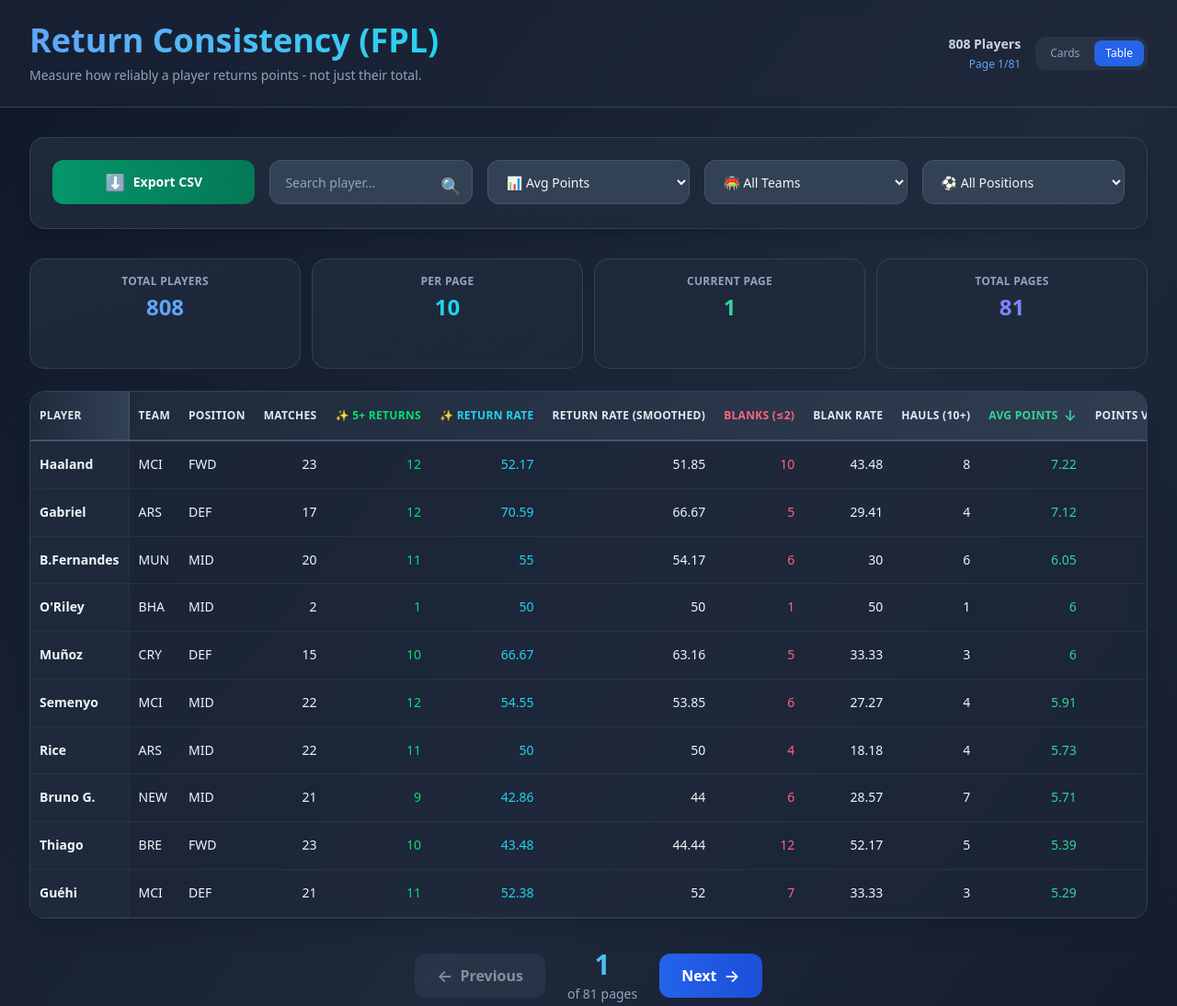
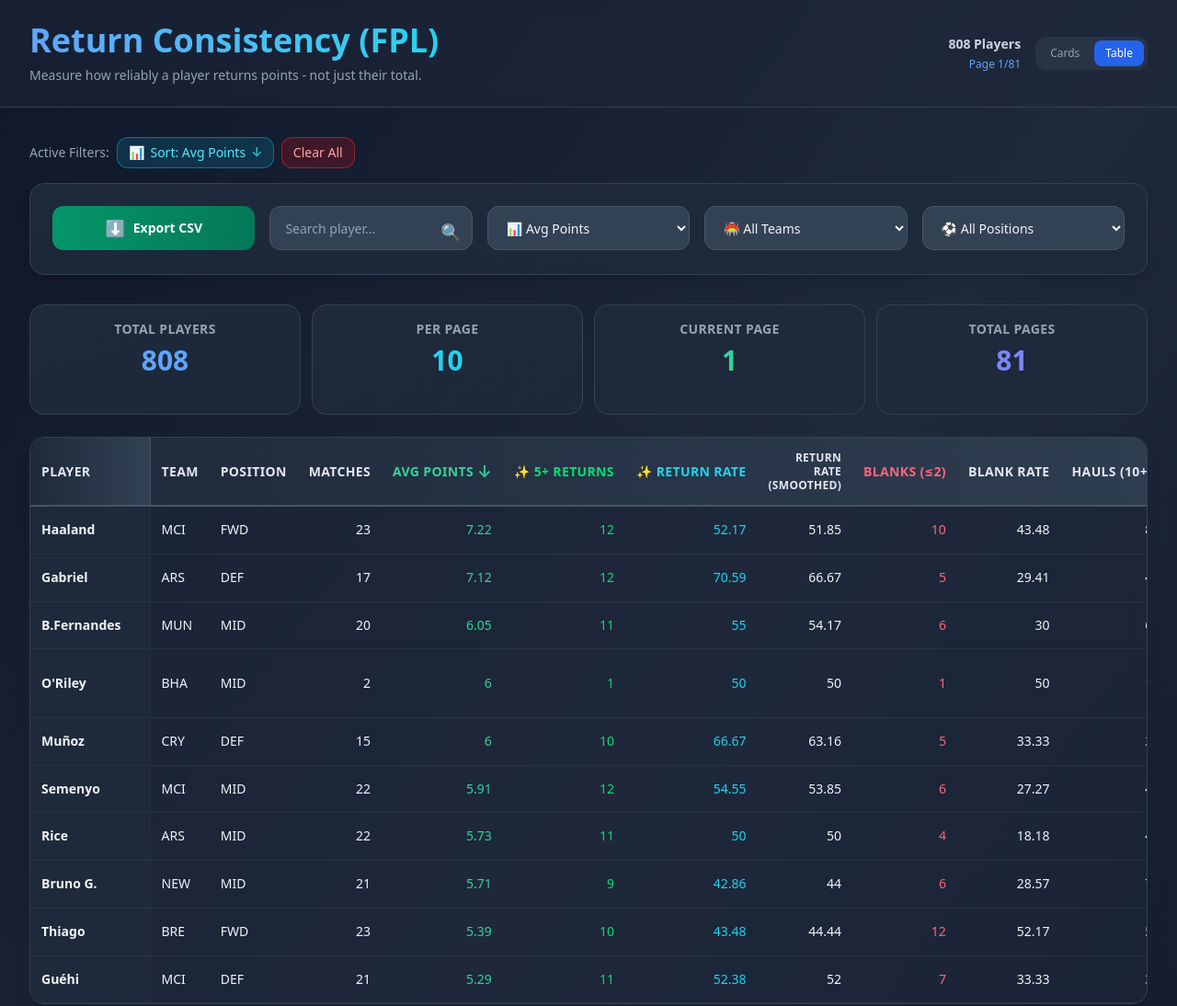
Before and after one commit to mostafaALBASH/rcfpl-webpack-app, a website built with webpack: page src/index.html in a window 1280 px wide. Shown: the top 1094 px of the page at 92% size. Built offline with nearby package versions, Linux system fonts and the light colour scheme.

Commit message:
Fix table column spacing and layout - consistent padding, flexible widths, emoji support

```diff
--- a/public/robots.txt
+++ b/public/robots.txt
@@ -1,4 +1,4 @@
 User-agent: *
 Allow: /
 
-Sitemap: /sitemap.xml
+Sitemap: https://rcfpl.netlify.app/sitemap.xml
--- a/public/sitemap.xml
+++ b/public/sitemap.xml
@@ -1,7 +1,7 @@
 <?xml version="1.0" encoding="UTF-8"?>
 <urlset xmlns="http://www.sitemaps.org/schemas/sitemap/0.9">
   <url>
-    <loc>/</loc>
+    <loc>https://rcfpl.netlify.app/</loc>
     <lastmod>2026-01-30</lastmod>
     <changefreq>weekly</changefreq>
     <priority>1.0</priority>
--- a/src/config.js
+++ b/src/config.js
@@ -32,19 +32,19 @@
 // ============================================================================
 
 export const COLUMN_LABELS = {
-  'web_name': 'Player',
-  'team': 'Team',
-  'element_type': 'Position',
-  'matches_counted': 'Matches',
-  'returns_5plus_count': '✨ 5+ Returns',
-  'return_rate_raw': '✨ Return Rate',
-  'return_rate_smooth': 'Return Rate (Smoothed)',
-  'blanks_le2_count': 'Blanks (≤2)',
-  'blanks_rate': 'Blank Rate',
-  'hauls_10plus_count': 'Hauls (10+)',
-  'points_avg': 'Avg Points',
-  'points_sd': 'Points Volatility',
-  'consistency_score': 'Consistency Score'
+  'web_name': 'PLAYER',
+  'team': 'TEAM',
+  'element_type': 'POSITION',
+  'matches_counted': 'MATCHES',
+  'returns_5plus_count': '✨ 5+ RETURNS',
+  'return_rate_raw': '✨ RETURN RATE',
+  'return_rate_smooth': 'RETURN RATE (SMOOTHED)',
+  'blanks_le2_count': 'BLANKS (≤2)',
+  'blanks_rate': 'BLANK RATE',
+  'hauls_10plus_count': 'HAULS (10+)',
+  'points_avg': 'AVG POINTS',
+  'points_sd': 'POINTS VOLATILITY',
+  'consistency_score': 'CONSISTENCY SCORE'
 };
 
 export const COLUMN_TOOLTIPS = {
--- a/src/index.html
+++ b/src/index.html
@@ -1,6 +1,10 @@
 <!DOCTYPE html>
 <html lang="en">
 <head>
+  <!-- Preconnect to external domains for faster loading -->
+  <link rel="preconnect" href="https://www.googletagmanager.com" crossorigin>
+  <link rel="dns-prefetch" href="https://www.googletagmanager.com">
+
   <!-- Google tag (gtag.js) -->
   <script async src="https://www.googletagmanager.com/gtag/js?id=G-K5G0VTS9E7"></script>
   <script>
@@ -133,16 +137,14 @@
           </button>
         </template>
 
-        <!-- Sort Badge -->
-        <template x-if="currentSortBy !== 'points_avg'">
-          <button @click="resetSort()" class="filter-badge inline-flex items-center gap-1.5 px-3 py-1.5 bg-cyan-600/20 border border-cyan-500/50 text-cyan-300 rounded-lg text-sm font-medium hover:bg-cyan-600/30 transition-all">
-            <span>📊</span>
-            <span x-text="'Sort: ' + getSortLabel(currentSortBy)"></span>
-            <span class="text-cyan-400" x-text="currentSortOrder === 'asc' ? '↑' : '↓'"></span>
-          </button>
-        </template>
+        <!-- Sort Badge - Always visible to show current sorting state -->
+        <button @click="resetSort()" class="filter-badge inline-flex items-center gap-1.5 px-3 py-1.5 bg-cyan-600/20 border border-cyan-500/50 text-cyan-300 rounded-lg text-sm font-medium hover:bg-cyan-600/30 transition-all">
+          <span>📊</span>
+          <span x-text="'Sort: ' + getSortLabel(currentSortBy)"></span>
+          <span class="text-cyan-400" x-text="currentSortOrder === 'asc' ? '↑' : '↓'"></span>
+        </button>
 
-        <!-- Clear All -->
+        <!-- Clear All Filters -->
         <button @click="clearAllFilters()" class="inline-flex items-center gap-1.5 px-3 py-1.5 bg-red-600/20 border border-red-500/50 text-red-300 rounded-lg text-sm font-medium hover:bg-red-600/30 transition-all">
           <span>Clear All</span>
         </button>
@@ -411,20 +413,20 @@
       <!-- Stats Cards -->
       <div class="grid grid-cols-2 lg:grid-cols-4 gap-2.5 sm:gap-3 mb-5 sm:mb-6">
         <div class="bg-gradient-to-br from-slate-800 to-slate-800/80 border border-slate-700 rounded-xl p-3 sm:p-4 text-center hover:border-blue-500/50 transition-colors duration-200" x-cloak>
-          <div class="text-slate-400 text-[10px] sm:text-xs font-semibold uppercase tracking-wide mb-1">Total Players</div>
-          <div class="text-xl sm:text-2xl font-bold text-blue-400" x-text="totalPlayers || '0'"></div>
+          <div class="text-slate-400 text-xs sm:text-sm font-semibold uppercase tracking-wide mb-1.5">Total Players</div>
+          <div class="text-2xl sm:text-3xl font-bold text-blue-400" x-text="totalPlayers || '0'"></div>
         </div>
         <div class="bg-gradient-to-br from-slate-800 to-slate-800/80 border border-slate-700 rounded-xl p-3 sm:p-4 text-center hover:border-cyan-500/50 transition-colors duration-200" x-cloak>
-          <div class="text-slate-400 text-[10px] sm:text-xs font-semibold uppercase tracking-wide mb-1">Per Page</div>
-          <div class="text-xl sm:text-2xl font-bold text-cyan-400" x-text="pageSize"></div>
+          <div class="text-slate-400 text-xs sm:text-sm font-semibold uppercase tracking-wide mb-1.5">Per Page</div>
+          <div class="text-2xl sm:text-3xl font-bold text-cyan-400" x-text="pageSize"></div>
         </div>
         <div class="bg-gradient-to-br from-slate-800 to-slate-800/80 border border-slate-700 rounded-xl p-3 sm:p-4 text-center hover:border-emerald-500/50 transition-colors duration-200" x-cloak>
-          <div class="text-slate-400 text-[10px] sm:text-xs font-semibold uppercase tracking-wide mb-1">Current Page</div>
-          <div class="text-xl sm:text-2xl font-bold text-emerald-400" x-text="currentPage"></div>
+          <div class="text-slate-400 text-xs sm:text-sm font-semibold uppercase tracking-wide mb-1.5">Current Page</div>
+          <div class="text-2xl sm:text-3xl font-bold text-emerald-400" x-text="currentPage"></div>
         </div>
         <div class="bg-gradient-to-br from-slate-800 to-slate-800/80 border border-slate-700 rounded-xl p-3 sm:p-4 text-center hover:border-indigo-500/50 transition-colors duration-200" x-cloak>
-          <div class="text-slate-400 text-[10px] sm:text-xs font-semibold uppercase tracking-wide mb-1">Total Pages</div>
-          <div class="text-xl sm:text-2xl font-bold text-indigo-400" x-text="totalPages"></div>
+          <div class="text-slate-400 text-xs sm:text-sm font-semibold uppercase tracking-wide mb-1.5">Total Pages</div>
+          <div class="text-2xl sm:text-3xl font-bold text-indigo-400" x-text="totalPages"></div>
         </div>
       </div>
 
@@ -522,28 +524,28 @@
                   <th
                     @click="toggleSort(header)"
                     :class="[
-                      'px-2 sm:px-2.5 py-3 sm:py-3.5 font-semibold text-slate-200 cursor-pointer hover:bg-slate-700 transition-all duration-200',
-                      index === 0 ? 'sticky left-0 z-20 bg-gradient-to-r from-slate-800 to-slate-700 text-left min-w-[85px] sm:min-w-[105px] border-r border-slate-600' : '',
-                      header === 'team' ? 'min-w-[48px] sm:min-w-[52px]' : '',
-                      header === 'element_type' ? 'min-w-[42px] sm:min-w-[48px]' : '',
-                      header === 'matches_counted' ? 'min-w-[48px]' : '',
-                      header === 'points_avg' ? 'min-w-[58px] !text-emerald-400' : '',
-                      header === 'consistency_score' ? 'min-w-[120px]' : '',
-                      header === 'returns_5plus_count' ? 'min-w-[58px] !text-green-400' : '',
-                      header === 'return_rate_raw' ? '!text-cyan-400' : '',
-                      header === 'return_rate_smooth' ? 'min-w-[62px]' : '',
-                      header === 'blanks_le2_count' ? 'min-w-[58px] !text-rose-400' : '',
-                      header === 'blanks_rate' ? 'min-w-[62px]' : '',
-                      header === 'hauls_10plus_count' ? 'min-w-[58px]' : '',
-                      header === 'points_sd' ? 'min-w-[52px]' : '',
+                      'px-3 py-3 sm:py-3.5 font-semibold text-slate-200 cursor-pointer hover:bg-slate-700 transition-all duration-200',
+                      index === 0 ? 'sticky left-0 z-20 bg-gradient-to-r from-slate-800 to-slate-700 text-left min-w-[130px] border-r border-slate-600' : '',
+                      header === 'team' ? 'min-w-[56px]' : '',
+                      header === 'element_type' ? 'min-w-[68px]' : '',
+                      header === 'matches_counted' ? 'min-w-[70px]' : '',
+                      header === 'points_avg' ? 'min-w-[85px] !text-emerald-400' : '',
+                      header === 'consistency_score' ? 'min-w-[100px]' : '',
+                      header === 'returns_5plus_count' ? 'min-w-[104px] !text-green-400' : '',
+                      header === 'return_rate_raw' ? 'min-w-[109px] !text-cyan-400' : '',
+                      header === 'return_rate_smooth' ? 'min-w-[80px]' : '',
+                      header === 'blanks_le2_count' ? 'min-w-[75px] !text-rose-400' : '',
+                      header === 'blanks_rate' ? 'min-w-[85px]' : '',
+                      header === 'hauls_10plus_count' ? 'min-w-[80px]' : '',
+                      header === 'points_sd' ? 'min-w-[80px]' : '',
                       index > 0 && ['matches_counted', 'returns_5plus_count', 'return_rate_raw', 'return_rate_smooth', 'blanks_le2_count', 'blanks_rate', 'hauls_10plus_count', 'points_avg', 'points_sd', 'consistency_score'].includes(header) ? 'text-right' : 'text-left',
-                      'whitespace-nowrap'
+                      ['return_rate_smooth', 'consistency_score', 'points_sd'].includes(header) ? 'whitespace-normal' : 'whitespace-nowrap'
                     ]"
                     :data-header="header"
                   >
-                    <div :class="['flex items-center gap-1.5', index > 0 && ['matches_counted', 'returns_5plus_count', 'return_rate_raw', 'return_rate_smooth', 'blanks_le2_count', 'blanks_rate', 'hauls_10plus_count', 'points_avg', 'points_sd', 'consistency_score'].includes(header) ? 'justify-end' : 'justify-start']">
-                      <span x-text="getColumnLabel(header)" class="text-[11px] sm:text-xs font-bold tracking-wide uppercase"></span>
-                      <span x-show="currentSortBy === header" class="text-sm sm:text-base" x-text="currentSortOrder === 'asc' ? '↑' : '↓'"></span>
+                    <div :class="['flex items-center', index > 0 && ['matches_counted', 'returns_5plus_count', 'return_rate_raw', 'return_rate_smooth', 'blanks_le2_count', 'blanks_rate', 'hauls_10plus_count', 'points_avg', 'points_sd', 'consistency_score'].includes(header) ? 'justify-end' : 'justify-start', ['return_rate_smooth', 'consistency_score', 'points_sd'].includes(header) ? 'leading-tight' : '']">
+                      <span x-text="getColumnLabel(header)" :class="['font-bold tracking-wide', ['return_rate_smooth', 'consistency_score', 'points_sd'].includes(header) ? 'text-[10px] sm:text-xs leading-tight' : 'text-xs sm:text-sm']"></span>
+                      <span x-show="currentSortBy === header" class="text-base sm:text-lg flex-shrink-0 ml-1" x-text="currentSortOrder === 'asc' ? '↑' : '↓'"></span>
                     </div>
                   </th>
                 </template>
@@ -554,20 +556,20 @@
                 <tr class="border-b border-slate-700/50 hover:bg-slate-700/30 transition-colors duration-150">
                   <template x-for="(header, index) in headers" :key="header">
                     <td :class="[
-                      'px-2 sm:px-2.5 py-3 sm:py-3.5 leading-relaxed',
-                      index === 0 ? 'sticky left-0 z-10 bg-slate-800 border-r border-slate-700/50 font-semibold text-blue-300 min-w-[85px] sm:min-w-[105px]' : '',
-                      header === 'team' ? 'min-w-[48px] sm:min-w-[52px]' : '',
-                      header === 'element_type' ? 'min-w-[42px] sm:min-w-[48px]' : '',
-                      header === 'matches_counted' ? 'min-w-[48px]' : '',
-                      header === 'points_avg' ? 'min-w-[58px] font-bold !text-emerald-400' : '',
-                      header === 'consistency_score' ? 'min-w-[120px] font-bold' : '',
-                      header === 'returns_5plus_count' ? 'min-w-[58px] font-semibold !text-green-400' : '',
-                      header === 'return_rate_raw' ? 'font-semibold !text-cyan-400' : '',
-                      header === 'return_rate_smooth' ? 'min-w-[62px]' : '',
-                      header === 'blanks_le2_count' ? 'min-w-[58px] font-semibold !text-rose-400' : '',
-                      header === 'blanks_rate' ? 'min-w-[62px]' : '',
-                      header === 'hauls_10plus_count' ? 'min-w-[60px]' : '',
-                      header === 'points_sd' ? 'min-w-[52px]' : '',
+                      'px-3 py-3 sm:py-3.5 leading-relaxed',
+                      index === 0 ? 'sticky left-0 z-10 bg-slate-800 border-r border-slate-700/50 font-semibold text-blue-300 min-w-[130px]' : '',
+                      header === 'team' ? 'min-w-[56px]' : '',
+                      header === 'element_type' ? 'min-w-[68px]' : '',
+                      header === 'matches_counted' ? 'min-w-[70px]' : '',
+                      header === 'points_avg' ? 'min-w-[85px] font-bold !text-emerald-400' : '',
+                      header === 'consistency_score' ? 'min-w-[100px] font-bold' : '',
+                      header === 'returns_5plus_count' ? 'min-w-[104px] font-semibold !text-green-400' : '',
+                      header === 'return_rate_raw' ? 'min-w-[109px] font-semibold !text-cyan-400' : '',
+                      header === 'return_rate_smooth' ? 'min-w-[80px]' : '',
+                      header === 'blanks_le2_count' ? 'min-w-[75px] font-semibold !text-rose-400' : '',
+                      header === 'blanks_rate' ? 'min-w-[85px]' : '',
+                      header === 'hauls_10plus_count' ? 'min-w-[80px]' : '',
+                      header === 'points_sd' ? 'min-w-[80px]' : '',
                       index > 0 && ['matches_counted', 'returns_5plus_count', 'return_rate_raw', 'return_rate_smooth', 'blanks_le2_count', 'blanks_rate', 'hauls_10plus_count', 'points_avg', 'points_sd', 'consistency_score'].includes(header) ? 'text-right tabular-nums' : 'text-left',
                       'text-slate-100'
                     ]">
--- a/src/utils.js
+++ b/src/utils.js
@@ -132,14 +132,38 @@
 }
 
 /**
- * Get headers from data object (excluding id)
+ * Get headers from data object (excluding id) in custom display order
  * @param {Array} data - Dataset
- * @returns {Array} Header names
+ * @returns {Array} Header names in desired order
  */
 export function getHeaders(data) {
-  return data.length > 0
-    ? Object.keys(data[0]).filter(h => h !== 'id')
-    : [];
+  if (data.length === 0) return [];
+
+  // Define the desired column order based on UX requirements
+  const desiredOrder = [
+    'web_name',           // Player
+    'team',               // Team
+    'element_type',       // Position
+    'matches_counted',    // Matches
+    'points_avg',         // Avg Points (moved after Matches)
+    'returns_5plus_count', // 5+ Returns
+    'return_rate_raw',    // Return Rate
+    'return_rate_smooth', // Return Rate (Smoothed)
+    'blanks_le2_count',   // Blanks (≤2)
+    'blanks_rate',        // Blank Rate
+    'hauls_10plus_count', // Hauls (10+)
+    'points_sd',          // Points Volatility
+    'consistency_score'   // Consistency Score (remains at end)
+  ];
+
+  // Get all available keys from data (excluding 'id')
+  const availableKeys = Object.keys(data[0]).filter(h => h !== 'id');
+
+  // Return keys in desired order, followed by any additional keys not in the order
+  const orderedKeys = desiredOrder.filter(key => availableKeys.includes(key));
+  const remainingKeys = availableKeys.filter(key => !desiredOrder.includes(key));
+
+  return [...orderedKeys, ...remainingKeys];
 }
 
 // ============================================================================
```
Also changed, not shown: src/main.js (+21 -13 lines), webpack.config.js (+18 -0 lines), .docs/FOUC-FIX-DOCUMENTATION.md (renamed from FOUC-FIX-DOCUMENTATION.md), .docs/FOUC-FIX-VISUAL-COMPARISON.md (renamed from FOUC-FIX-VISUAL-COMPARISON.md), .docs/PRODUCTION-READY-SUMMARY.md (renamed from PRODUCTION-READY-SUMMARY.md), .docs/QUICK-REFERENCE-FOUC.md (renamed from QUICK-REFERENCE-FOUC.md), .docs/README.md (renamed from README.md), 1 other file.
